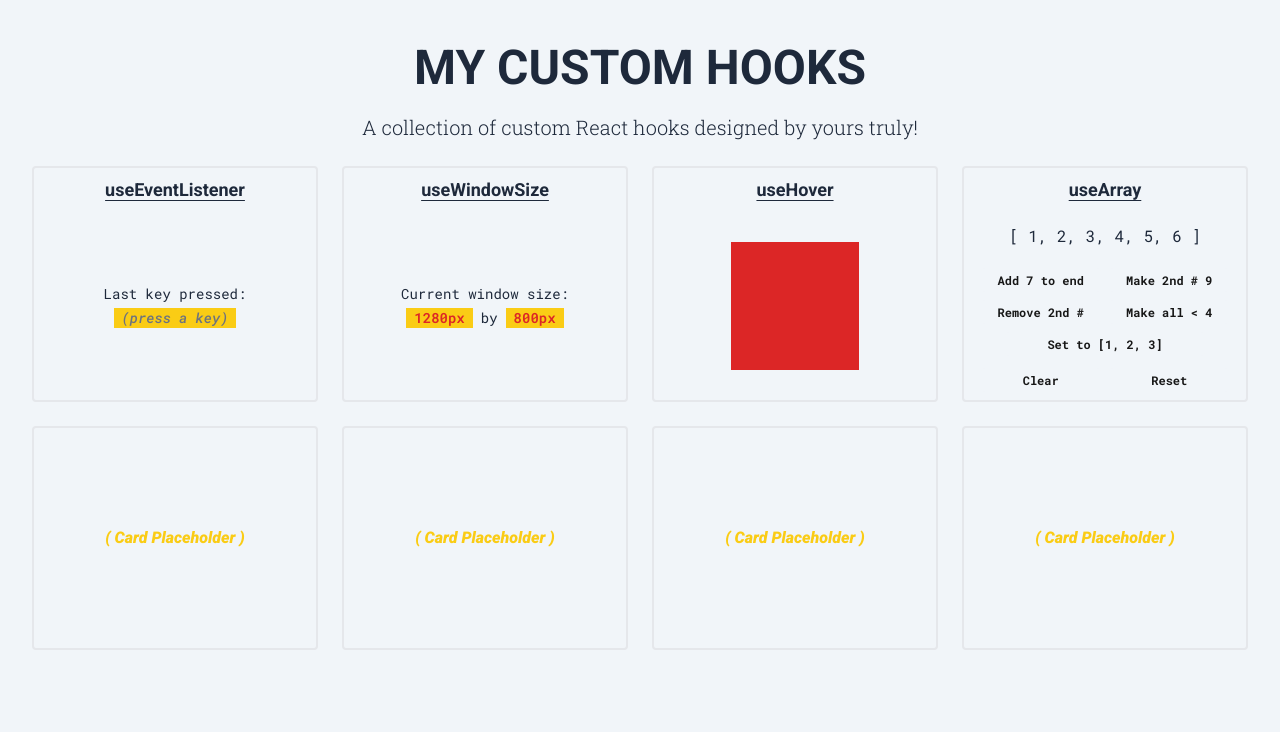
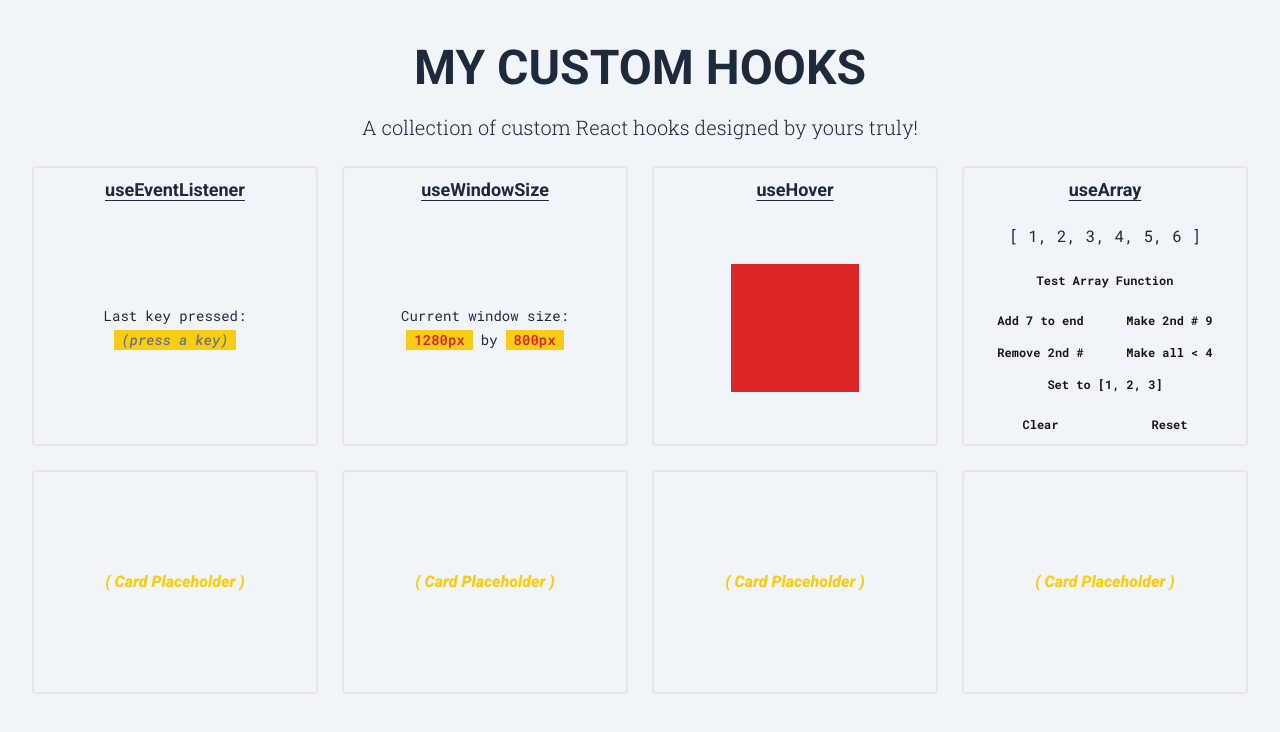
Before and after one commit to hawkjosh/my-custom-hooks, a React (Vite) app: page / in a window 1280 px wide. Shown: the top 732 px of the page. Built offline with nearby package versions, Linux system fonts and the light colour scheme.

Commit message:
in process of adding user input functionality to Array.jsx

```diff
--- a/src/components/Array.jsx
+++ b/src/components/Array.jsx
@@ -1,64 +1,141 @@
+import { useEffect, useRef, useState } from 'react'
 import useArray from '@/hooks/useArray'
 
-const w1 = `w-[45%]`
-const w2 = `w-3/4 mb-1`
-const h1 = `hover:text-red-600 hover:bg-yellow-400`
-const h2 = `hover:text-white hover:bg-red-600`
-const h3 = `hover:text-white hover:bg-green-600`
-
-const btnStyle = (width, hover) => {
-	return `border-none bg-slate-100 text-neutral-900 font-bold rounded text-xs flex place-content-center place-items-center p-1 transition-colors duration-300`
-		.concat(' ', width)
-		.concat(' ', hover)
+const styles = {
+	wrapper: `flex flex-col gap-4 w-full px-2`,
+	array: `flex py-1 overflow-hidden place-content-center whitespace-nowrap text-ellipsis`,
+	btnsGrid: `grid grid-cols-2 gap-2`,
+	yellow: `hover:text-red-600 hover:bg-yellow-400`,
+	red: `hover:text-white hover:bg-red-600`,
+	green: `hover:text-white hover:bg-green-600`,
+	lg: `col-span-2 w-3/4 mb-2 justify-self-center`,
+	btn: (hoverColor, size) => {
+		return `flex p-1 text-xs font-bold transition-colors duration-300 border-none rounded bg-slate-100 text-neutral-900 place-content-center place-items-center`
+			.concat(' ', hoverColor)
+			.concat(' ', size)
+	},
 }
 
-const initArr = [1, 2, 3, 4, 5, 6]
+const InputModal = ({ openModal, closeModal, children }) => {
+	const ref = useRef(null)
+
+	useEffect(() => {
+		if (!ref.current) return
+		if (openModal) {
+			ref.current.showModal()
+		} else {
+			ref.current.close()
+		}
+	}, [openModal])
+
+	return (
+		<dialog className='w-[80%] h-1/2 m-auto border-2 rounded-lg p-8' ref={ref} onCancel={closeModal} >
+			{children}
+			<button className='absolute font-extrabold top-2 right-4 ' onClick={closeModal}>X</button>
+		</dialog>
+	)
+}
+
+const InputForm = ({prompt1, prompt2}) => {
+	const [input1, setInput1] = useState('')
+	const [input2, setInput2] = useState('')
+
+	const handleInput1Change = (e) => setInput1(e.target.value)
+	const handleInput2Change = (e) => setInput2(e.target.value)
+
+	return (
+		<div className='flex flex-col h-full gap-4 place-content-center'>
+			<label htmlFor='input1' className='flex items-center gap-5'>
+				{prompt1}
+				<input
+					type='text'
+					id='input1'
+					name='input1'
+					value={input1}
+					onChange={handleInput1Change}
+					className='border-2 border-black rounded-lg'
+				/>
+			</label>
+			<label htmlFor='input2' className='flex items-center gap-5'>
+				{prompt2}
+				<input
+					type='text'
+					id='input2'
+					name='input2'
+					value={input2}
+					onChange={handleInput2Change}
+					className='border-2 border-black rounded-lg'
+				/>
+			</label>
+		</div>
+	)
+}
 
 export default function Array() {
-	const { array, set, push, remove, filter, update, clear, reset } =
-		useArray(initArr)
+	const [modal, setModal] = useState(false)
+	const [input1, setInput1] = useState('')
+	const [input2, setInput2] = useState('')
+	const { array, set, push, remove, filter, update, clear, reset } = useArray([
+		1, 2, 3, 4, 5, 6,
+	])
+
+	const handleModalOpen = () => setModal(true)
+	const handleModalClose = () => setModal(false)
+
+	const testArrFunc = () => {
+		console.log('testArrFunc')
+		handleModalOpen()
+	}
+
+	console.log(input1, input2)
 
 	return (
+		<>
 			<div className='card'>
 				<div className='card-title'>useArray</div>
 				<div className='card-content'>
-				<div className='flex flex-col gap-4'>
-					<div className='flex place-content-center py-1 overflow-hidden whitespace-nowrap'>
-						[ {array.join(', ')} ]
-					</div>
-					<div className='flex flex-wrap justify-evenly gap-y-2'>
+					<div className={styles.wrapper}>
+						<div className={styles.array}>[ {array.join(', ')} ]</div>
+						<div className={styles.btnsGrid}>
+
 							<button
-							className={btnStyle(w1, h1)}
+								className={styles.btn(styles.yellow, styles.lg)}
+								onClick={testArrFunc}>
+								Test Array Function
+							</button>
+
+							<button
+								className={styles.btn(styles.yellow)}
 								onClick={() => push(7)}>
 								Add 7 to end
 							</button>
 							<button
-							className={btnStyle(w1, h1)}
+								className={styles.btn(styles.yellow)}
 								onClick={() => update(1, 9)}>
 								Make 2nd # 9
 							</button>
 							<button
-							className={btnStyle(w1, h1)}
+								className={styles.btn(styles.yellow)}
 								onClick={() => remove(1)}>
 								Remove 2nd #
 							</button>
 							<button
-							className={btnStyle(w1, h1)}
+								className={styles.btn(styles.yellow)}
 								onClick={() => filter((n) => n < 4)}>
 								{`Make all < 4`}
 							</button>
 							<button
-							className={btnStyle(w2, h1)}
+								className={styles.btn(styles.yellow, styles.lg)}
 								onClick={() => set([1, 2, 3])}>
 								Set to [1, 2, 3]
 							</button>
 							<button
-							className={btnStyle(w1, h2)}
+								className={styles.btn(styles.red)}
 								onClick={clear}>
 								Clear
 							</button>
 							<button
-							className={btnStyle(w1, h3)}
+								className={styles.btn(styles.green)}
 								onClick={reset}>
 								Reset
 							</button>
@@ -66,5 +143,11 @@ export default function Array() {
 					</div>
 				</div>
 			</div>
+			<InputModal
+				openModal={modal}
+				closeModal={handleModalClose}>
+				<InputForm prompt1='Select index' prompt2='Select value' />
+			</InputModal>
+		</>
 	)
 }
--- a/src/components/WindowSize.jsx
+++ b/src/components/WindowSize.jsx
@@ -7,14 +7,14 @@ export default function WindowSize() {
 		<div className='card'>
 			<div className='card-title'>useWindowSize</div>
 			<div className='card-content'>
-				<div className='flex items-center gap-2 sm:flex-col sm:gap-1 text-sm justify-center'>
+				<div className='flex items-center justify-center gap-2 text-sm sm:flex-col sm:gap-1'>
 					Current window size:
 					<div className='flex items-center gap-2'>
-						<span className='bg-yellow-400 font-semibold text-red-600 px-2 flex-1 text-center'>
+						<span className='flex-1 px-2 font-semibold text-center text-red-600 bg-yellow-400'>
 							{width}px
 						</span>
 						by
-						<span className='bg-yellow-400 font-semibold text-red-600 px-2 flex-1 text-center'>
+						<span className='flex-1 px-2 font-semibold text-center text-red-600 bg-yellow-400'>
 							{height}px
 						</span>
 					</div>
--- a/src/hooks/useArray.js
+++ b/src/hooks/useArray.js
@@ -3,24 +3,24 @@ import { useState } from 'react'
 export default function useArray(arr) {
 	const [array, setArray] = useState(arr)
 
-	function push(arrEl) {
-		setArray((a) => [...a, arrEl])
+	function push(el) {
+		setArray((arr) => [...arr, el])
 	}
 
 	function filter(callback) {
-		setArray((a) => a.filter(callback))
+		setArray((arr) => arr.filter(callback))
 	}
 
-	function update(idx, newArrEl) {
-		setArray((a) => [
-			...a.slice(0, idx),
-			newArrEl,
-			...a.slice(idx + 1, a.length),
+	function update(idx, el) {
+		setArray((arr) => [
+			...arr.slice(0, idx),
+			el,
+			...arr.slice(idx + 1, arr.length),
 		])
 	}
 
 	function remove(idx) {
-		setArray((a) => [...a.slice(0, idx), ...a.slice(idx + 1, a.length)])
+		setArray((arr) => [...arr.slice(0, idx), ...arr.slice(idx + 1, arr.length)])
 	}
 
 	function clear() {
--- a/src/hooks/useWindowSize.js
+++ b/src/hooks/useWindowSize.js
@@ -1,5 +1,4 @@
-import { useState } from 'react'
-import useEventListener from '@/hooks/useEventListener'
+import { useEffect, useState } from 'react'
 
 export default function useWindowSize() {
 	const [windowSize, setWindowSize] = useState({
@@ -7,12 +6,20 @@ export default function useWindowSize() {
 		height: window.innerHeight,
 	})
 
-	useEventListener('resize', () => {
-		setWindowSize({
-			width: window.innerWidth,
-			height: window.innerHeight,
-		})
-	})
+	useEffect(() => {
+		const handleResize = () => {
+			setWindowSize({
+				width: window.innerWidth,
+				height: window.innerHeight,
+			})
+		}
+
+		window.addEventListener('resize', handleResize)
+
+		return () => {
+			window.removeEventListener('resize', handleResize)
+		}
+	}, [])
 
 	return windowSize
 }
```
Lines whose indentation alone changed are shown as unchanged.
